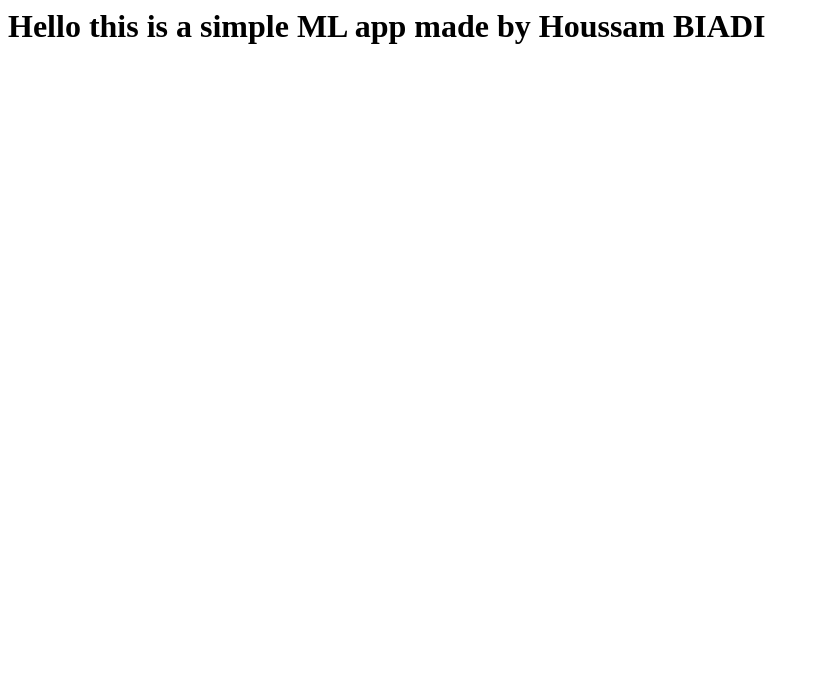
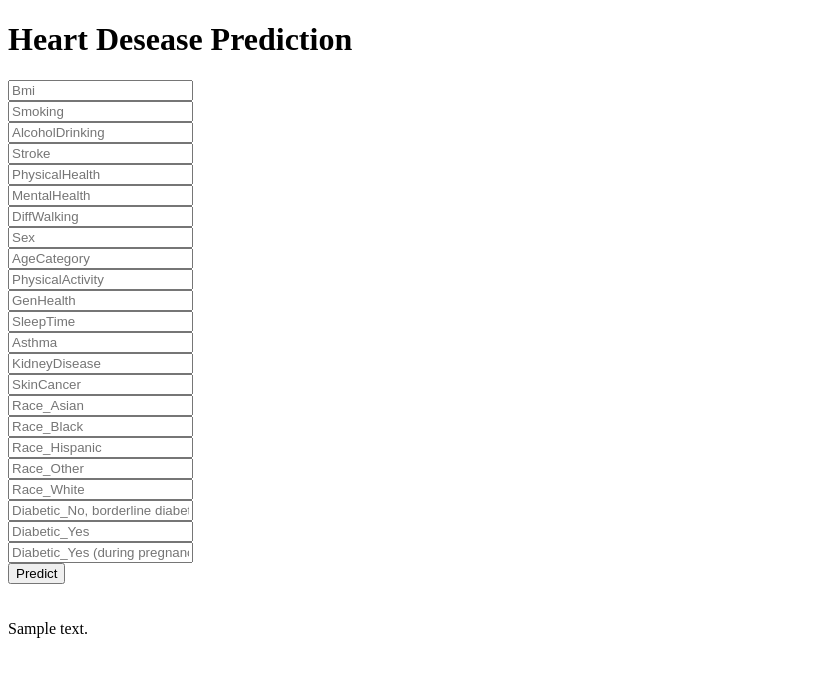
Before and after one commit to Houssam-BIADI/End_to_End_ML, a Flask app: template templates/home.html in a window 1280 px wide. Shown: the top 677 px of the page, without its empty margins (0-820 px from the left). Run offline with Flask 2, Linux system fonts and the light colour scheme; the template is opened without the code that fills it: most values are stand-ins (such as "Sample title", 1, 10 or a date in 2020); parts of the project's set-up code (start-up, migrations or seed data) failed here and were passed over.

Commit message:
add the html

```diff
--- a/app.py
+++ b/app.py
@@ -21,5 +21,16 @@ def predict_api():
     return jsonify(output)
 
 
+@app.route("/predict", methods=["POST"])
+def predict():
+    data = [float(x) for x in request.form.values()]
+    array_data = np.array(data).reshape(1, -1)
+    output = round(model.predict_proba(array_data)[0][1], 3)
+    return render_template(
+        "home.html",
+        prediction_text=f"your probabilty of having a heart desease is {output}",
+    )
+
+
 if __name__ == "__main__":
     app.run(debug=True)
--- a/templates/home.html
+++ b/templates/home.html
@@ -1,3 +1,56 @@
-<h1>
-    Hello this is a simple ML app made by Houssam BIADI
-</h1>
+<!DOCTYPE html>
+<html >
+
+<head>
+  <meta charset="UTF-8">
+  <title>ML API</title>
+  <link href='https://fonts.googleapis.com/css?family=Pacifico' rel='stylesheet' type='text/css'>
+<link href='https://fonts.googleapis.com/css?family=Arimo' rel='stylesheet' type='text/css'>
+<link href='https://fonts.googleapis.com/css?family=Hind:300' rel='stylesheet' type='text/css'>
+<link href='https://fonts.googleapis.com/css?family=Open+Sans+Condensed:300' rel='stylesheet' type='text/css'>
+
+
+</head>
+
+<body>
+ <div class="login">
+	<h1>Heart Desease Prediction</h1>
+
+     <!-- Main Input For Receiving Query to our ML -->
+    <form action="{{ url_for('predict')}}"method="post">
+      <input type="text" name="Bmi" placeholder="Bmi" required="required" /><br>
+    	<input type="text" name="Smoking" placeholder="Smoking" required="required" /><br>
+        <input type="text" name="AlcoholDrinking" placeholder="AlcoholDrinking" required="required" /><br>
+        <input type="text" name="Stroke" placeholder="Stroke" required="required" /><br>
+        <input type="text" name="PhysicalHealth" placeholder="PhysicalHealth" required="required" /><br>
+        <input type="text" name="MentalHealth" placeholder="MentalHealth" required="required" /><br>
+        <input type="text" name="DiffWalking" placeholder="DiffWalking" required="required" /><br>
+        <input type="text" name="Sex" placeholder="Sex" required="required" /><br>
+        <input type="text" name="AgeCategory" placeholder="AgeCategory" required="required" /><br>
+        <input type="text" name="PhysicalActivity" placeholder="PhysicalActivity" required="required" /><br>
+        <input type="text" name="GenHealth" placeholder="GenHealth" required="required" /><br>
+        <input type="text" name="SleepTime" placeholder="SleepTime" required="required" /><br>
+        <input type="text" name="Asthma" placeholder="Asthma" required="required" /><br>
+        <input type="text" name="KidneyDisease" placeholder="KidneyDisease" required="required" /><br>
+        <input type="text" name="SkinCancer" placeholder="SkinCancer" required="required" /><br>
+        <input type="text" name="Race_Asian" placeholder="Race_Asian" required="required" /><br>
+        <input type="text" name="Race_Black" placeholder="Race_Black" required="required" /><br>
+        <input type="text" name="Race_Hispanic" placeholder="Race_Hispanic" required="required" /><br>
+        <input type="text" name="Race_Other" placeholder="Race_Other" required="required" /><br>
+        <input type="text" name="Race_White" placeholder="Race_White" required="required" /><br>
+        <input type="text" name="Diabetic_No, borderline diabetes" placeholder="Diabetic_No, borderline diabetes" required="required" /><br>
+        <input type="text" name="Diabetic_Yes" placeholder="Diabetic_Yes" required="required" /><br>
+        <input type="text" name="Diabetic_Yes (during pregnancy)" placeholder="Diabetic_Yes (during pregnancy)" required="required" /><br>
+
+        <button type="submit" class="btn btn-primary btn-block btn-large">Predict</button>
+    </form>
+
+   <br>
+   <br>
+
+
+ </div>
+ {{prediction_text}}
+
+</body>
+</html>
```
